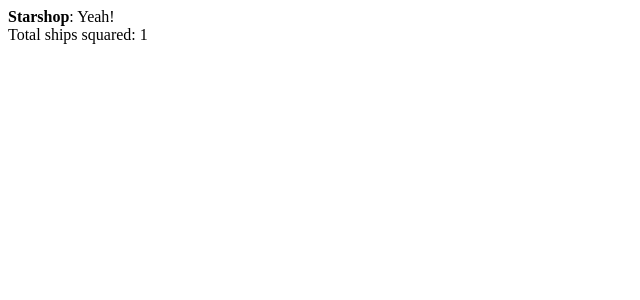
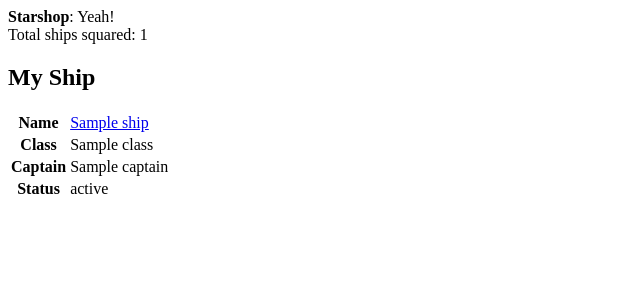
Before and after one commit to charlymarchiaro/starshop, a Symfony app: template templates/main/homepage.html.twig in a window 1280 px wide. Shown: the top 300 px of the page, without its empty margins (0-640 px from the left). Run offline with Twig, Linux system fonts and the light colour scheme; the template is opened without the code that fills it: most values are stand-ins (such as "Sample title", 1, 10 or a date in 2020); some libraries are stand-ins or nearby versions.

Commit message:
Update homepage.html.twig

```diff
--- a/templates/main/homepage.html.twig
+++ b/templates/main/homepage.html.twig
@@ -13,4 +13,29 @@
         {% endif %}
     </div>
 
+
+    <h2>My Ship</h2>
+
+    <table>
+        <tr>
+            <th>Name</th>
+            <td>
+                <a href="{{ path('app_starship_show', {id: myShip.id}) }}">
+                    {{ myShip.name }}
+                </a>
+            </td>
+        </tr>
+        <tr>
+            <th>Class</th>
+            <td>{{ myShip.class }}</td>
+        </tr>
+        <tr>
+            <th>Captain</th>
+            <td>{{ myShip.captain }}</td>
+        </tr>
+        <tr>
+            <th>Status</th>
+            <td>{{ myShip.status }}</td>
+        </tr>
+    </table>
 {% endblock %}
```
